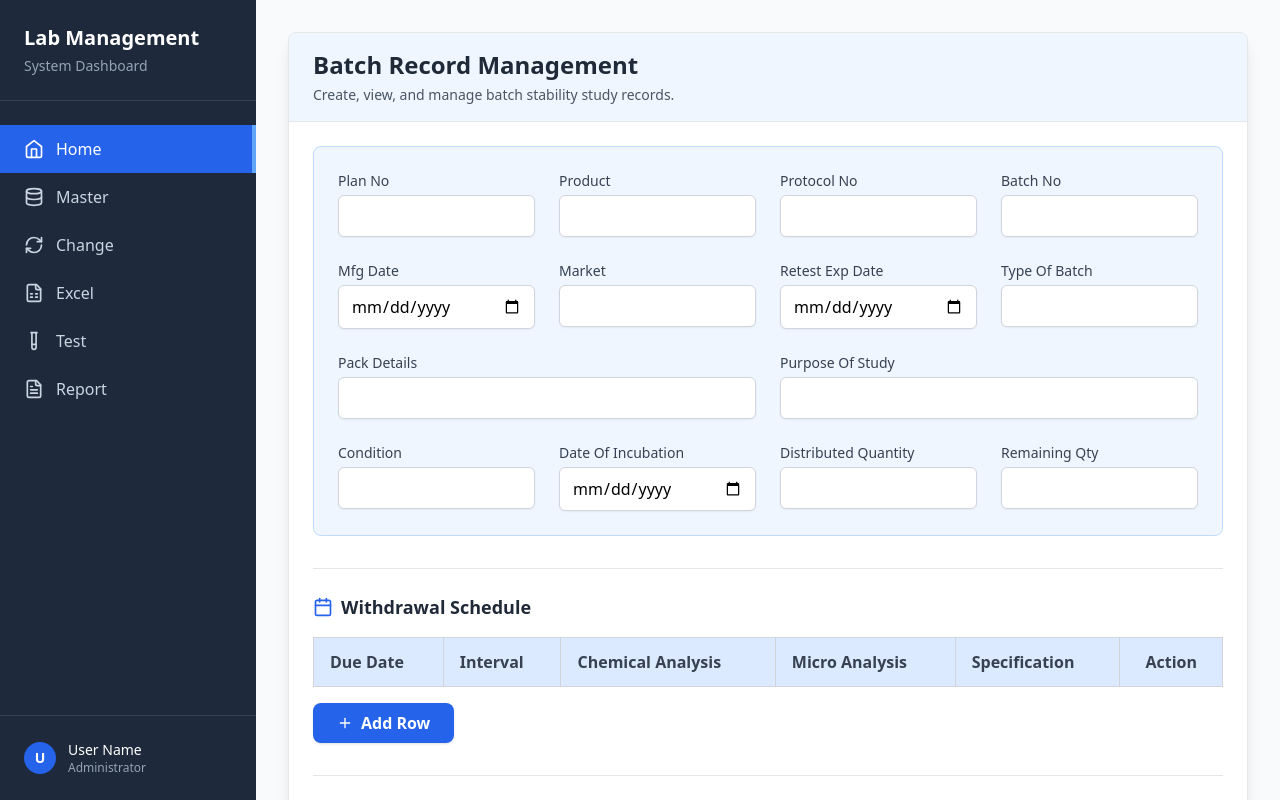
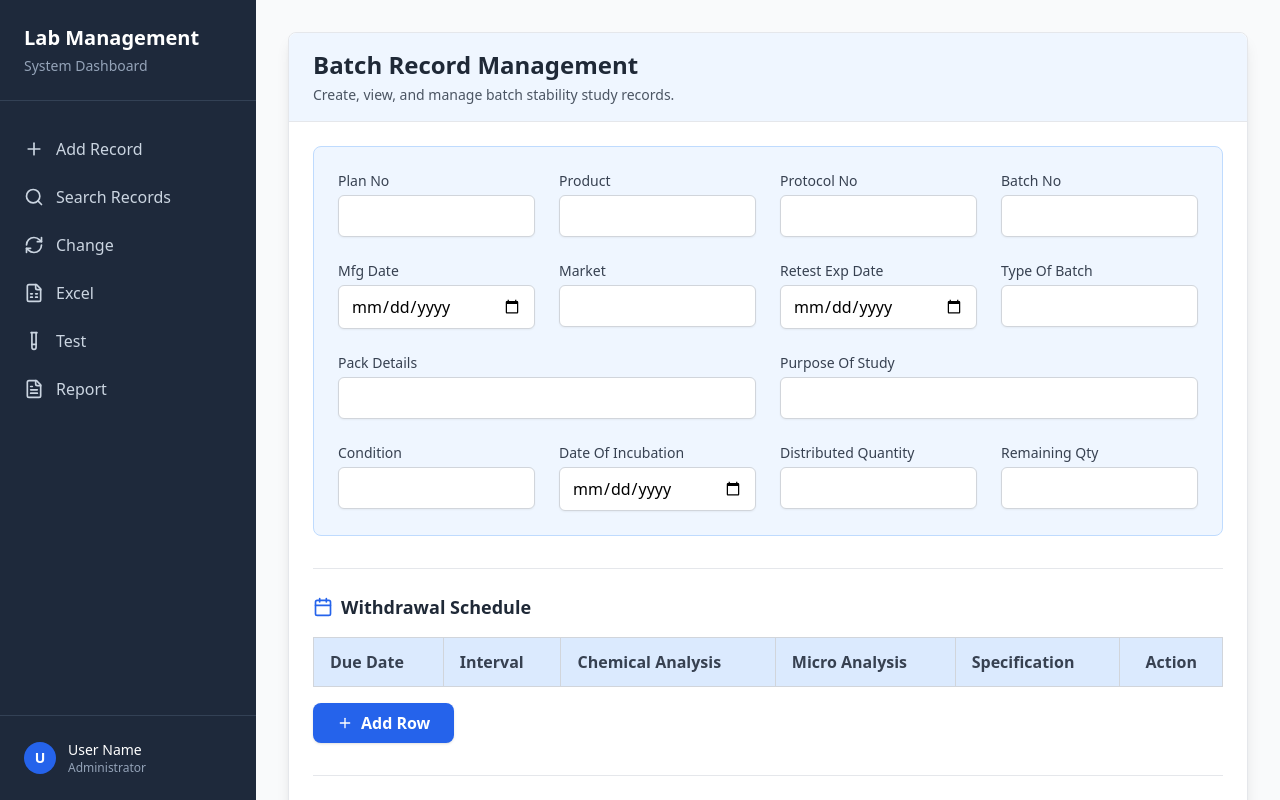
Before and after one commit to Pg-Mighty/Pharma-UI, a React (Vite) app: page / in a window 1280 px wide. Built offline with nearby package versions, Linux system fonts and the light colour scheme.

Commit message:
Changes made

```diff
--- a/src/App.tsx
+++ b/src/App.tsx
@@ -2,13 +2,13 @@ import { useState } from 'react';
 import Sidebar from './components/Sidebar';
 import DataForm from './components/DataForm';
 import BatchRecords from './components/BatchRecords';
-import { Home, Database, RefreshCw, FileSpreadsheet, TestTube, FileText } from 'lucide-react';
+import {RefreshCw, FileSpreadsheet, TestTube, FileText, Plus, Search} from 'lucide-react';
 
 export type TabType = 'home' | 'master' | 'change' | 'excel' | 'test' | 'report';
 
 export const tabConfig = [
-    { id: 'home' as TabType, label: 'Home', icon: Home },
-    { id: 'master' as TabType, label: 'Master', icon: Database },
+    { id: 'add' as TabType, label: 'Add Record', icon: Plus },
+    { id: 'view' as TabType, label: 'Search Records', icon: Search },
     { id: 'change' as TabType, label: 'Change', icon: RefreshCw },
     { id: 'excel' as TabType, label: 'Excel', icon: FileSpreadsheet },
     { id: 'test' as TabType, label: 'Test', icon: TestTube },
```
